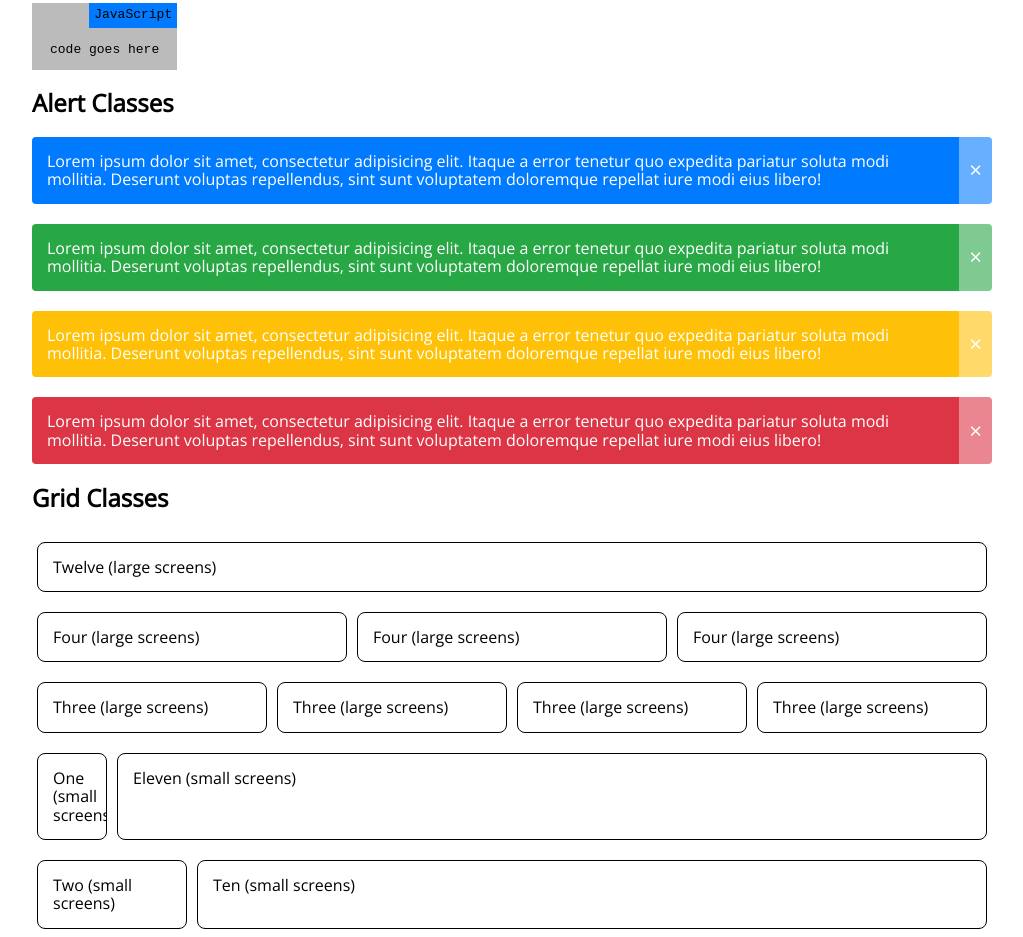
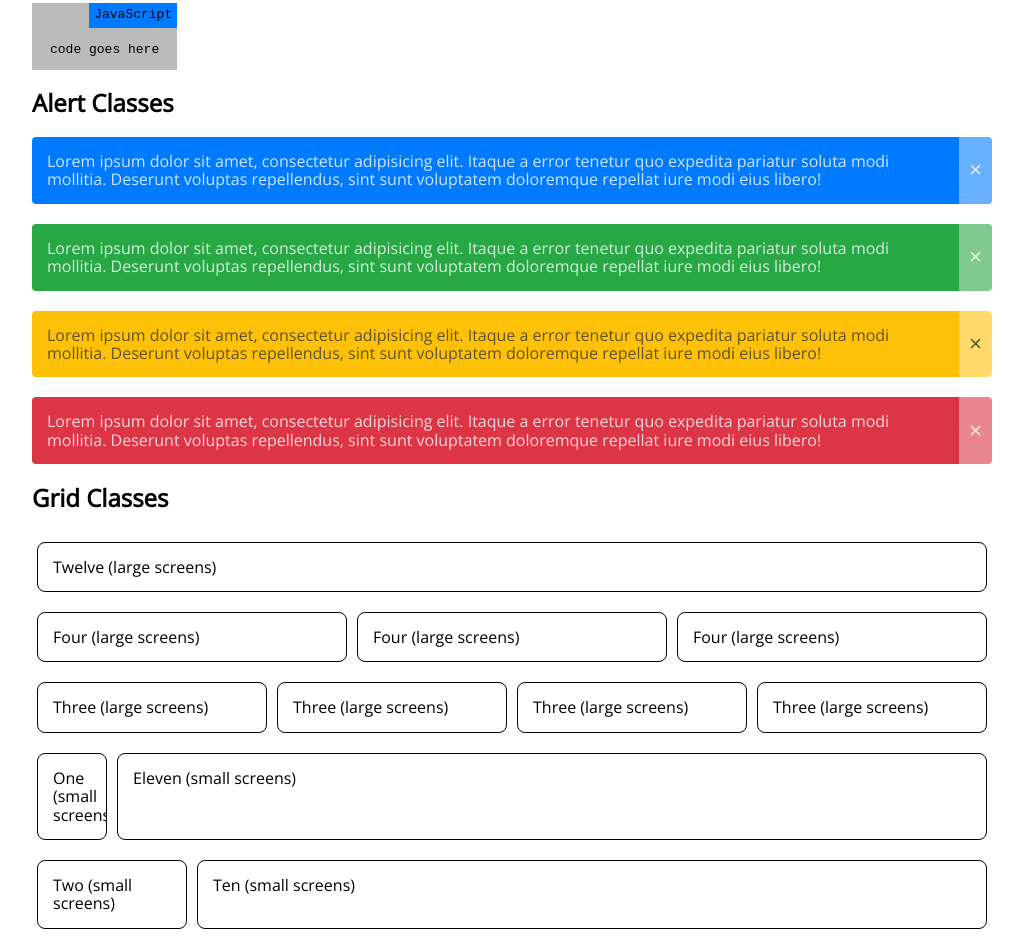
Before and after one commit to cpdevelops/simple.css, a website: page index.html in a window 1280 px wide. Shown: the part 1190-2127 px from the top of the page, without its empty margins (128-1151 px from the left). Drawn offline with nearby package versions, Linux system fonts and the light colour scheme.

Commit message:
alert component fixes... - rgba colors for the content and close button to fix contrast - close button as span was semantically incorrect, used button instead

```diff
--- a/index.html
+++ b/index.html
@@ -143,7 +143,7 @@
           Lorem ipsum dolor sit amet, consectetur adipisicing elit. Itaque a error tenetur quo expedita pariatur soluta modi mollitia. Deserunt voluptas repellendus, sint sunt voluptatem doloremque repellat iure modi eius libero!
         </div>
 
-        <span class="close"></span>
+        <button type="button" class="close"></button>
       </div>
 
       <div class="alert success">
@@ -151,7 +151,7 @@
           Lorem ipsum dolor sit amet, consectetur adipisicing elit. Itaque a error tenetur quo expedita pariatur soluta modi mollitia. Deserunt voluptas repellendus, sint sunt voluptatem doloremque repellat iure modi eius libero!
         </div>
 
-        <span class="close"></span>
+        <button type="button" class="close"></button>
       </div>
 
       <div class="alert warning">
@@ -159,7 +159,7 @@
           Lorem ipsum dolor sit amet, consectetur adipisicing elit. Itaque a error tenetur quo expedita pariatur soluta modi mollitia. Deserunt voluptas repellendus, sint sunt voluptatem doloremque repellat iure modi eius libero!
         </div>
 
-        <span class="close"></span>
+        <button type="button" class="close"></button>
       </div>
 
       <div class="alert error">
@@ -167,7 +167,7 @@
           Lorem ipsum dolor sit amet, consectetur adipisicing elit. Itaque a error tenetur quo expedita pariatur soluta modi mollitia. Deserunt voluptas repellendus, sint sunt voluptatem doloremque repellat iure modi eius libero!
         </div>
 
-        <span class="close"></span>
+        <button type="button" class="close"></button>
       </div>
 
       <h2>Grid Classes</h2>
--- a/src/styles/components/_alert.scss
+++ b/src/styles/components/_alert.scss
@@ -3,7 +3,7 @@
   min-height: 50px;
   border-radius: 4px;
   margin-bottom: 20px;
-  color: white;
+  color: rgba(255, 255, 255, .8);
   display: flex;
   flex-direction: row;
   justify-content: space-between;
@@ -19,6 +19,9 @@
     justify-content: center;
     align-items: center;
     padding: 10px;
+    border: none;
+    color: inherit;
+    cursor: pointer;
   }
 
   &.info {
@@ -31,6 +34,7 @@
 
   &.warning {
     background-color: $warning;
+    color: rgba(55, 55, 55, .8);
   }
 
   &.error {
```
Also changed, not shown: docs/Components/Alerts.md (+5 -4 lines), dist/simple.css, dist/simple.min.css.
